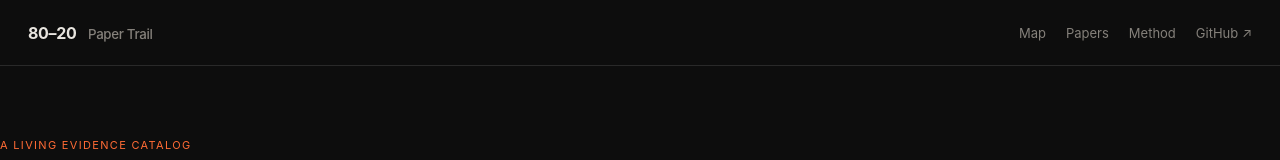
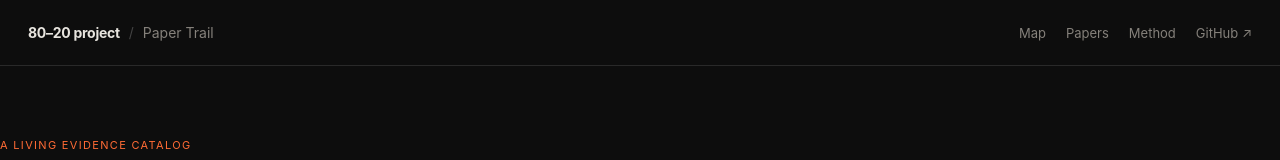
Before and after one commit to phinnphace/split-tester, a plain HTML site: page paper-catalog.html in a window 1280 px wide. Shown: the top 160 px of the page. Drawn offline with Linux system fonts and the light colour scheme.

Commit message:
Add Paper Trail breadcrumb (#4)

```diff
--- a/paper-catalog.html
+++ b/paper-catalog.html
@@ -14,7 +14,7 @@
   *{box-sizing:border-box} html{scroll-behavior:smooth} body{margin:0;background:var(--bg);color:var(--text);font-family:-apple-system,BlinkMacSystemFont,"Segoe UI",sans-serif;-webkit-font-smoothing:antialiased}
   button,input,select{font:inherit} button{color:inherit} a{color:var(--data);text-decoration:none} a:hover{text-decoration:underline}
   .shell{max-width:1320px;margin:auto;padding:0 28px}.topbar{height:66px;display:flex;align-items:center;justify-content:space-between;border-bottom:1px solid var(--border)}
-  .brand{color:var(--text);font-weight:650;letter-spacing:-.02em}.brand small{color:var(--muted);font-weight:450;margin-left:8px}.toplinks{display:flex;gap:20px;font-size:13px}.toplinks a{color:var(--muted)}
+  .breadcrumb{display:flex;align-items:center;gap:9px;font-size:14px;white-space:nowrap}.breadcrumb a{color:var(--text);font-weight:650;letter-spacing:-.02em}.breadcrumb a:hover{color:var(--data);text-decoration:none}.crumb-separator{color:#444}.crumb-current{color:var(--muted)}.toplinks{display:flex;gap:20px;font-size:13px}.toplinks a{color:var(--muted)}
   .hero{padding:72px 0 52px;border-bottom:1px solid var(--border)}.eyebrow,.section-label,.kind{font-size:11px;letter-spacing:.12em;text-transform:uppercase;color:var(--accent)}
   h1{font-size:clamp(46px,8vw,104px);letter-spacing:-.065em;line-height:.87;margin:24px 0 28px;max-width:940px}.dek{font-size:clamp(18px,2.2vw,25px);line-height:1.45;color:var(--soft);max-width:770px;margin:0}
   .scope{display:flex;gap:34px;flex-wrap:wrap;margin-top:46px;padding-top:24px;border-top:1px solid var(--border)}.scope strong{display:block;font-size:29px;line-height:1;font-variant-numeric:tabular-nums}.scope span{font-size:12px;color:var(--muted)}
@@ -28,11 +28,12 @@
   dialog{width:min(920px,calc(100vw - 30px));height:min(820px,calc(100vh - 30px));border:1px solid #373737;border-radius:10px;background:var(--surface);color:var(--text);padding:0;box-shadow:0 24px 90px #000b}dialog::backdrop{background:#000b;backdrop-filter:blur(4px)}.dialog-head{position:sticky;top:0;background:rgba(21,21,21,.96);backdrop-filter:blur(12px);border-bottom:1px solid var(--border);padding:24px 28px;z-index:1}.close{position:absolute;right:18px;top:18px;background:none;border:1px solid var(--border);border-radius:50%;width:34px;height:34px;cursor:pointer;font-size:20px}.dialog-head h3{font-size:25px;line-height:1.25;margin:8px 48px 8px 0}.dialog-body{padding:8px 28px 34px}.field{display:grid;grid-template-columns:190px 110px minmax(0,1fr);gap:18px;padding:16px 0;border-bottom:1px solid var(--border)}.field-name{font-size:12px;color:var(--soft)}.status{font-size:10px;text-transform:uppercase;letter-spacing:.07em}.recorded{color:var(--author)}.not_stated{color:#f87171}.unclear{color:var(--evidence)}.not_applicable,.not_assessable{color:var(--muted)}.field-value{font-size:13px;color:var(--soft);line-height:1.55}.dialog-citation{color:var(--muted);font-size:13px;line-height:1.5}.doi-link{display:inline-block;margin-top:6px;font-size:12px}
   .method{display:grid;grid-template-columns:1fr 1fr;gap:50px}.method h3{font-size:18px;margin:0 0 12px}.method p,.method li{color:var(--muted);line-height:1.65;font-size:14px}.method ul{padding-left:18px}.update-note{font-size:13px;color:var(--muted);margin-top:28px}footer{padding:45px 0 70px;color:var(--muted);font-size:12px;display:flex;justify-content:space-between;gap:24px;flex-wrap:wrap}
   @media(max-width:860px){.map-layout{grid-template-columns:1fr}.map-panel{min-height:560px}#clusterMap{height:560px}.inspector{border-left:0;border-top:1px solid var(--border);padding:22px 0}.paper-refs{margin-top:5px}.filterbar{grid-template-columns:1fr}.paper-row{grid-template-columns:44px 1fr}.paper-row>.tags,.evidence-level{grid-column:2;text-align:left}.method{grid-template-columns:1fr}.field{grid-template-columns:1fr;gap:7px}.field-name{font-weight:600}.dialog-body,.dialog-head{padding-left:20px;padding-right:20px}}
+  @media(max-width:620px){.topbar{height:auto;min-height:66px;padding-top:14px;padding-bottom:14px;align-items:flex-start}.toplinks{gap:13px;flex-wrap:wrap;justify-content:flex-end}.toplinks a[href="#map"],.toplinks a[href="#papers"],.toplinks a[href="#method"]{display:none}}
   @media(prefers-reduced-motion:reduce){html{scroll-behavior:auto}}
 </style>
 </head>
 <body>
-<header class="shell topbar"><a class="brand" href="/">80–20 <small>Paper Trail</small></a><nav class="toplinks"><a href="#map">Map</a><a href="#papers">Papers</a><a href="#method">Method</a><a href="https://github.com/phinnphace/split-tester">GitHub ↗</a></nav></header>
+<header class="shell topbar"><nav class="breadcrumb" aria-label="Breadcrumb"><a href="/" aria-label="Return to the 80–20 project">80–20 project</a><span class="crumb-separator" aria-hidden="true">/</span><span class="crumb-current" aria-current="page">Paper Trail</span></nav><nav class="toplinks" aria-label="Paper Trail sections"><a href="#map">Map</a><a href="#papers">Papers</a><a href="#method">Method</a><a href="https://github.com/phinnphace/split-tester">GitHub ↗</a></nav></header>
 <main>
   <div class="shell hero">
     <div class="eyebrow">A living evidence catalog</div>
```
